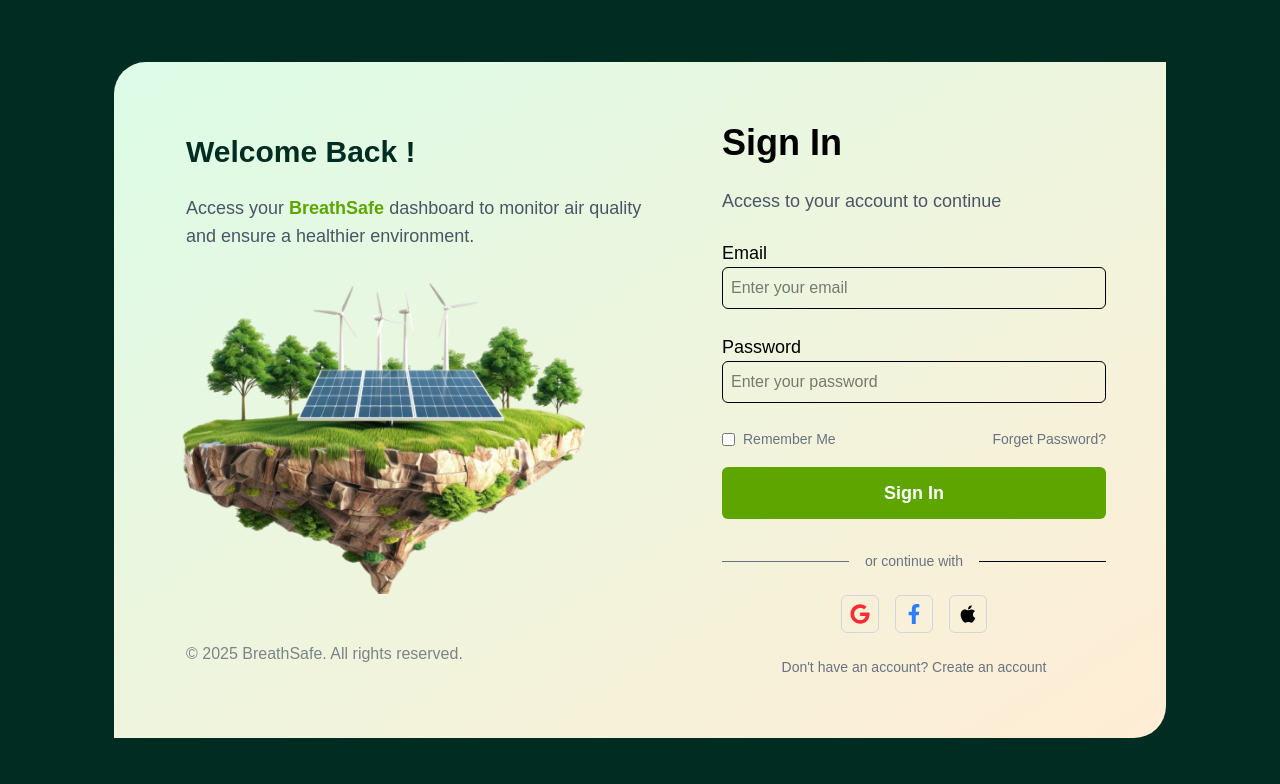
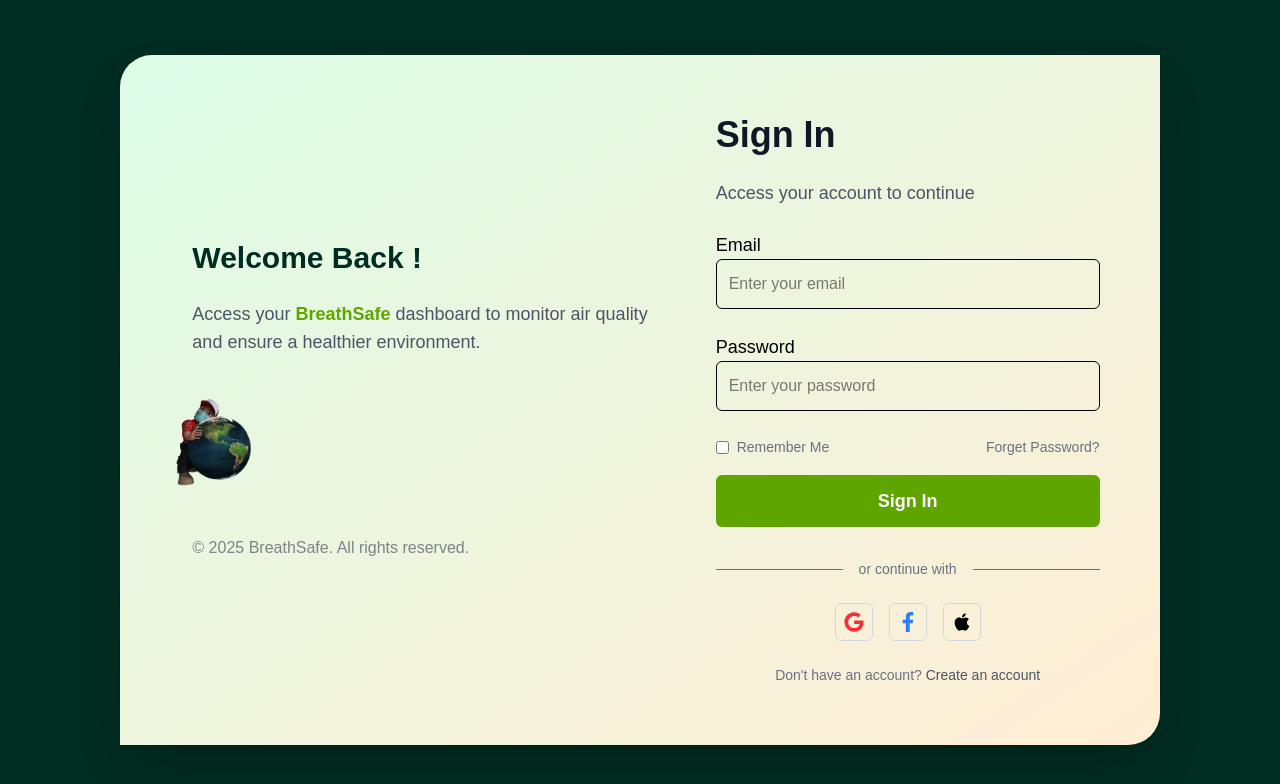
Before and after one commit to nipun-munasinghe/Breathsafe-App, a Next.js app: page /Login in a window 1280 px wide. Shown: the top 784 px of the page. Built offline with nearby package versions, Linux system fonts and the light colour scheme.

Commit message:
ft - Sign up Page created. Login page image changed

```diff
--- a/app/Login/page.tsx
+++ b/app/Login/page.tsx
@@ -2,35 +2,35 @@
 import React from "react";
 import Image from "next/image";
 import Button from "@/component/Button";
-import {
-  FaGoogle,
-  FaFacebookF,
-  FaApple
-} from "react-icons/fa";
+import Link from "next/link";
+import { FaGoogle, FaFacebookF, FaApple } from "react-icons/fa";
 
 const page = () => {
   return (
     <div className="flex justify-center items-center bg-emerald-950 h-screen">
-      {/* Image Section */}
-      <div className="flex items-center justify-center p-8 bg-gray-100 bg-gradient-to-br from-green-100 to-orange-100 rounded-tl-4xl rounded-br-4xl ">
-        <div className="flex flex-col p-10   rounded-tl-4xl rounded-bl-4xl">
-          <div className="">
-            <h1 className="text-3xl font-bold mb-6  text-emerald-950">
+      {/* Main Container */}
+      <div className="flex items-center justify-center p-8 bg-gradient-to-br from-green-100 to-orange-100 rounded-tl-4xl rounded-br-4xl shadow-2xl animate-fade-in">
+
+        {/* Left Section */}
+        <div className="flex flex-col p-10 rounded-tr-[2.5rem] rounded-br-[2.5rem] animate-slide-in-left">
+          <div>
+            <h1 className="text-3xl font-bold mb-6 text-emerald-950">
               Welcome Back !
             </h1>
-            <h1 className="text-lg font-normal mb-8  text-gray-600 ">
+            <h1 className="text-lg font-normal mb-8 mt-4 text-gray-600">
               Access your{" "}
               <span className="text-lime-600 text-lg font-semibold">BreathSafe</span>{" "}
               dashboard to monitor air quality <br /> and ensure a healthier
               environment.
             </h1>
           </div>
+
           <Image
             src="/login-image.png"
-            width={500}
-            height={1300}
+            width={100}
+            height={400}
             alt="Login Image"
-            className="-ml-8"
+            className="-ml-8 transform transition duration-500 hover:scale-105 animate-fade-in-up"
           />
 
           <p className="text-md opacity-70 text-gray-600 mt-12">
@@ -38,15 +38,17 @@ const page = () => {
           </p>
         </div>
 
-        {/* SignIn Heading */}
-        <div className="p-7 rounded-tr-4xl rounded-br-4xl">
-          <h1 className="text-4xl text-blue-gray-900 mb-0 font-semibold">Sign In</h1>
+        {/* Right Section */}
+        <div className="p-7 rounded-tr-4xl rounded-br-4xl animate-slide-in-right">
+          <h1 className="text-4xl text-gray-900 mb-0 font-semibold">
+            Sign In
+          </h1>
           <h1 className="text-lg font-normal text-gray-600 mt-6">
-            Access to your account to continue
+            Access your account to continue
           </h1>
 
-          {/* Signin Form */}
-          <form action="post">
+          {/* Sign-in Form */}
+          <form action="post" className="animate-fade-in-up">
             <div className="flex flex-col mb-6 mt-6">
               <label htmlFor="email" className="font-normal text-lg">
                 Email
@@ -54,7 +56,7 @@ const page = () => {
               <input
                 type="email"
                 id="email"
-                className="border p-2 rounded-md w-96 focus:outline-none focus:ring-2 focus:ring-lime-600 focus:border-transparent"
+                className="border p-3 rounded-md w-96 focus:outline-none focus:ring-2 focus:ring-lime-600 focus:border-transparent transition duration-300"
                 placeholder="Enter your email"
               />
             </div>
@@ -66,7 +68,7 @@ const page = () => {
               <input
                 type="password"
                 id="password"
-                className="border p-2 rounded-md w-96 focus:outline-none focus:ring-2 focus:ring-lime-600 focus:border-transparent"
+                className="border p-3 rounded-md w-96 focus:outline-none focus:ring-2 focus:ring-lime-600 focus:border-transparent transition duration-300"
                 placeholder="Enter your password"
               />
             </div>
@@ -74,34 +76,34 @@ const page = () => {
             <div className="flex justify-between items-center mb-4 mt-6">
               <div className="flex items-center">
                 <input type="checkbox" id="rememberMe" />
-                <label
-                  htmlFor="rememberMe"
-                  className="text-sm text-gray-500 ml-2"
-                >
+                <label htmlFor="rememberMe" className="text-sm text-gray-500 ml-2">
                   Remember Me
                 </label>
               </div>
               <div>
                 <a
                   href="#"
-                  className="text-sm text-gray-500 text-center hover:text-emerald-950 transition-colors duration-200"
+                  className="text-sm text-gray-500 hover:text-emerald-950 transition-colors duration-200"
                 >
                   Forget Password?
                 </a>
               </div>
             </div>
-            <Button onClick={() => { }} name="Sign In" />
+
+            <div>
+              <Button onClick={() => {}} name="Sign In" />
+            </div>
           </form>
 
           {/* Divider */}
-          <div className="flex items-center my-6">
+          <div className="flex items-center my-6 animate-fade-in-up">
             <hr className="flex-grow border-gray-500" />
             <span className="mx-4 text-gray-500 text-sm">or continue with</span>
-            <hr className="flex-grow border-gray-00" />
+            <hr className="flex-grow border-gray-500" />
           </div>
 
-          {/* Social buttons */}
-          <div className="flex justify-center gap-4">
+          {/* Social Buttons */}
+          <div className="flex justify-center gap-4 animate-fade-in-up">
             <button className="border border-gray-300 rounded-md p-2 hover:bg-gray-100 transition">
               <FaGoogle className="text-red-500 w-5 h-5" />
             </button>
@@ -116,12 +118,12 @@ const page = () => {
           {/* Sign up */}
           <p className="mt-6 text-center text-sm text-gray-500">
             Don&apos;t have an account?{" "}
-            <a
-              href="#"
-              className="text-sm font-medium text-gray-500 text-center hover:text-emerald-950 transition-colors duration-200"
+            <Link
+              href="/signup"
+              className="font-medium text-gray-600 hover:text-emerald-950 transition-colors duration-200"
             >
               Create an account
-            </a>
+            </Link>
           </p>
         </div>
       </div>
--- a/app/globals.css
+++ b/app/globals.css
@@ -22,3 +22,29 @@
 body {
   font-family: Arial, Helvetica, sans-serif;
 }
+
+@keyframes fade-in {
+  from { opacity: 0; }
+  to { opacity: 1; }
+}
+
+@keyframes slide-in-left {
+  from { transform: translateX(-40px); opacity: 0; }
+  to { transform: translateX(0); opacity: 1; }
+}
+
+@keyframes slide-in-right {
+  from { transform: translateX(40px); opacity: 0; }
+  to { transform: translateX(0); opacity: 1; }
+}
+
+@keyframes fade-in-up {
+  from { opacity: 0; transform: translateY(20px); }
+  to { opacity: 1; transform: translateY(0); }
+}
+
+/* Utility classes */
+.animate-fade-in { animation: fade-in 0.8s ease-out forwards; }
+.animate-slide-in-left { animation: slide-in-left 0.8s ease-out forwards; }
+.animate-slide-in-right { animation: slide-in-right 0.8s ease-out forwards; }
+.animate-fade-in-up { animation: fade-in-up 1s ease-out forwards; }
--- a/app/page.tsx
+++ b/app/page.tsx
@@ -3,7 +3,7 @@ import Link from "next/link";
 
 export default function Home() {
   return (
-    <Link href="/Login">
+    <Link href="/login">
       Go to Login
     </Link>
   );
--- a/component/Button.tsx
+++ b/component/Button.tsx
@@ -8,7 +8,7 @@ interface ButtonProps {
 const Button = ({ onClick, name }: ButtonProps) => {
   return (
     <div>
-      <button onClick={onClick} className="bg-lime-600 text-lg font-semibold text-white w-96 pt-3 pb-3 rounded-md cursor-pointer mb-2 hover:bg-emerald-950 transition-colors duration-200">
+      <button onClick={onClick} className="bg-lime-600 text-lg font-semibold text-white w-96 pt-3 pb-3 rounded-md cursor-pointer mb-2 hover:bg-emerald-950  transform transition hover:scale-105 duration-300">
         {name}
       </button>
     </div>
```
Also changed, not shown: app/signup/page.tsx (added, +163 -0 lines), public/login-image.png, 1 other file (tests, documents, lock files or other folders).
